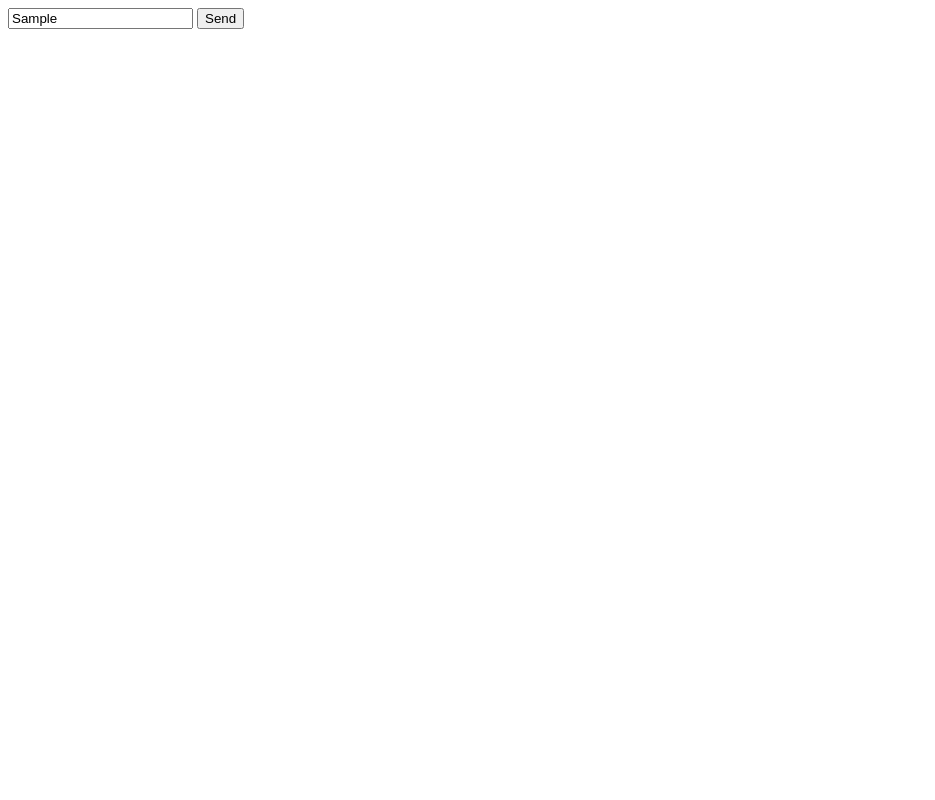
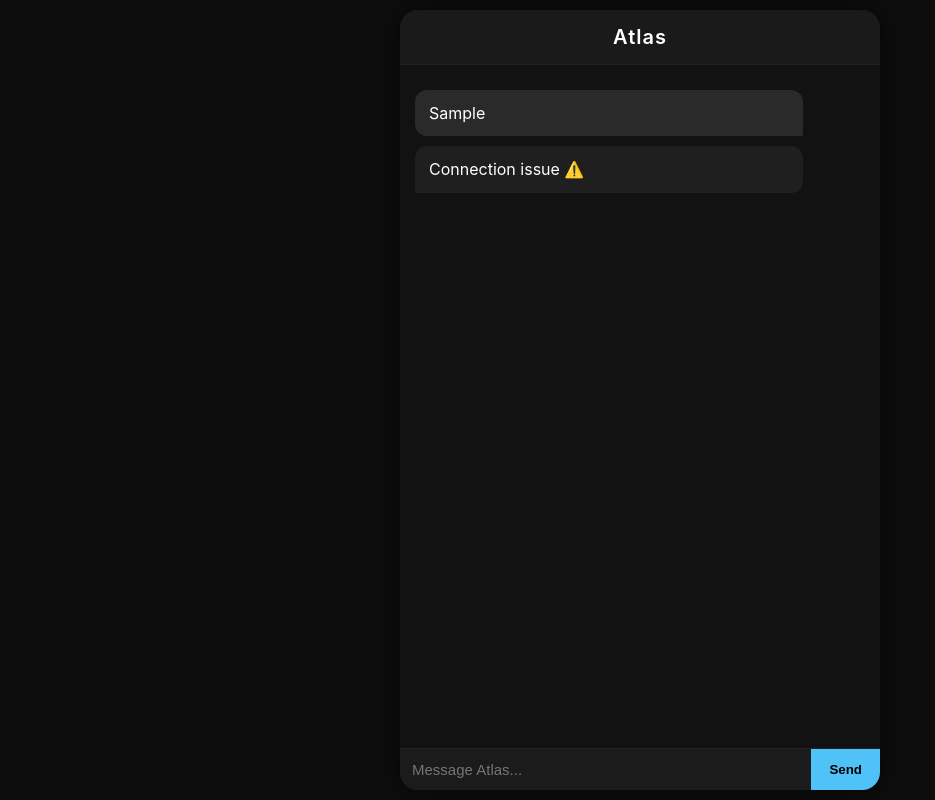
Before and after one commit to ankush43545-hub/Atlas_Frontend, a plain HTML site: page index.html in a window 1280 px wide. Both pictures are taken after typing "Sample" into the empty fields and a click on the button "Send". Shown: the whole page, without its empty margins (0-935 px from the left). Drawn offline with Linux system fonts and the light colour scheme; no server answers.

Commit message:
Update index.html

```diff
--- a/index.html
+++ b/index.html
@@ -1,19 +1,225 @@
 <!DOCTYPE html>
 <html lang="en">
 <head>
-  <meta charset="UTF-8">
-  <meta name="viewport" content="width=device-width, initial-scale=1.0">
-  <title>Chat with Atlas</title>
-  <link rel="stylesheet" href="style.css">
+<meta charset="UTF-8" />
+<meta name="viewport" content="width=device-width, initial-scale=1.0" />
+<title>Atlas Chat</title>
+
+<style>
+  body {
+    margin: 0;
+    padding: 0;
+    font-family: "Inter", sans-serif;
+    background: #0d0d0d;
+    color: #fff;
+    display: flex;
+    justify-content: center;
+    align-items: center;
+    height: 100vh;
+  }
+
+  .chat-wrapper {
+    width: 100%;
+    max-width: 480px;
+    height: 100%;
+    max-height: 780px;
+    background: #121212;
+    border-radius: 18px;
+    display: flex;
+    flex-direction: column;
+    box-shadow: 0 0 25px rgba(0, 0, 0, 0.6);
+    overflow: hidden;
+  }
+
+  /* Header */
+  .header {
+    padding: 15px;
+    text-align: center;
+    background: #1a1a1a;
+    font-size: 20px;
+    font-weight: 600;
+    border-bottom: 1px solid #222;
+    letter-spacing: 1px;
+  }
+
+  /* Chat Area */
+  #chat-box {
+    flex: 1;
+    padding: 15px;
+    overflow-y: auto;
+    scroll-behavior: smooth;
+  }
+
+  .msg {
+    margin: 10px 0;
+    padding: 12px 14px;
+    max-width: 80%;
+    border-radius: 12px;
+    line-height: 1.4;
+    animation: fadeIn 0.25s ease;
+  }
+
+  .user-msg {
+    background: #2a2a2a;
+    align-self: flex-end;
+    border-bottom-right-radius: 2px;
+  }
+
+  .bot-msg {
+    background: #1f1f1f;
+    border-bottom-left-radius: 2px;
+  }
+
+  /* Typing dots */
+  .typing {
+    display: flex;
+    gap: 5px;
+    padding: 10px;
+    width: 60px;
+  }
+
+  .dot {
+    width: 8px;
+    height: 8px;
+    background: #4fc3f7;
+    border-radius: 50%;
+    animation: blink 1s infinite;
+  }
+
+  .dot:nth-child(2) { animation-delay: 0.2s; }
+  .dot:nth-child(3) { animation-delay: 0.4s; }
+
+  @keyframes blink {
+    0%, 100% { opacity: 0.2; }
+    50% { opacity: 1; }
+  }
+
+  @keyframes fadeIn {
+    from { opacity: 0; transform: translateY(4px); }
+    to { opacity: 1; transform: translateY(0); }
+  }
+
+  /* Input Bar */
+  .input-area {
+    display: flex;
+    border-top: 1px solid #222;
+    background: #1b1b1b;
+  }
+
+  #user-input {
+    flex: 1;
+    padding: 12px;
+    background: #1b1b1b;
+    border: none;
+    color: #fff;
+    outline: none;
+    font-size: 15px;
+  }
+
+  #send-btn {
+    padding: 0 18px;
+    background: #4fc3f7;
+    border: none;
+    color: #000;
+    font-weight: bold;
+    cursor: pointer;
+    transition: 0.25s;
+  }
+
+  #send-btn:hover {
+    background: #81d4fa;
+  }
+
+  /* Scrollbar */
+  #chat-box::-webkit-scrollbar {
+    width: 6px;
+  }
+  #chat-box::-webkit-scrollbar-thumb {
+    background: #333;
+    border-radius: 3px;
+  }
+</style>
 </head>
+
 <body>
-  <div class="chat-container">
-    <div id="chat-box"></div>
-    <div class="input-area">
-      <input type="text" id="user-input" placeholder="Type your message...">
-      <button id="send-btn">Send</button>
-    </div>
+<div class="chat-wrapper">
+  <div class="header">Atlas</div>
+
+  <div id="chat-box"></div>
+
+  <div class="input-area">
+    <input id="user-input" type="text" placeholder="Message Atlas..." />
+    <button id="send-btn">Send</button>
   </div>
-  <script src="script.js"></script>
+</div>
+
+<script>
+  const chatBox = document.getElementById("chat-box");
+  const input = document.getElementById("user-input");
+  const sendBtn = document.getElementById("send-btn");
+
+  const backendURL = "https://atlas-backend-roi5.onrender.com/chat";
+
+  sendBtn.addEventListener("click", sendMessage);
+  input.addEventListener("keypress", e => {
+    if (e.key === "Enter") sendMessage();
+  });
+
+  function appendMessage(text, isUser) {
+    const msg = document.createElement("div");
+    msg.classList.add("msg", isUser ? "user-msg" : "bot-msg");
+    msg.innerText = text;
+    chatBox.appendChild(msg);
+    chatBox.scrollTop = chatBox.scrollHeight;
+  }
+
+  function showTyping() {
+    const wrapper = document.createElement("div");
+    wrapper.classList.add("msg", "bot-msg");
+    wrapper.id = "typing";
+
+    wrapper.innerHTML = `
+      <div class="typing">
+        <div class="dot"></div>
+        <div class="dot"></div>
+        <div class="dot"></div>
+      </div>`;
+
+    chatBox.appendChild(wrapper);
+    chatBox.scrollTop = chatBox.scrollHeight;
+  }
+
+  function removeTyping() {
+    const typing = document.getElementById("typing");
+    if (typing) typing.remove();
+  }
+
+  async function sendMessage() {
+    const message = input.value.trim();
+    if (!message) return;
+
+    appendMessage(message, true);
+    input.value = "";
+
+    showTyping();
+
+    try {
+      const response = await fetch(backendURL, {
+        method: "POST",
+        headers: { "Content-Type": "application/json" },
+        body: JSON.stringify({ message })
+      });
+
+      const data = await response.json();
+      removeTyping();
+
+      appendMessage(data.reply || "Atlas didn't understand 🤖", false);
+    } catch (err) {
+      removeTyping();
+      appendMessage("Connection issue ⚠️", false);
+      console.error(err);
+    }
+  }
+</script>
 </body>
 </html>
```
